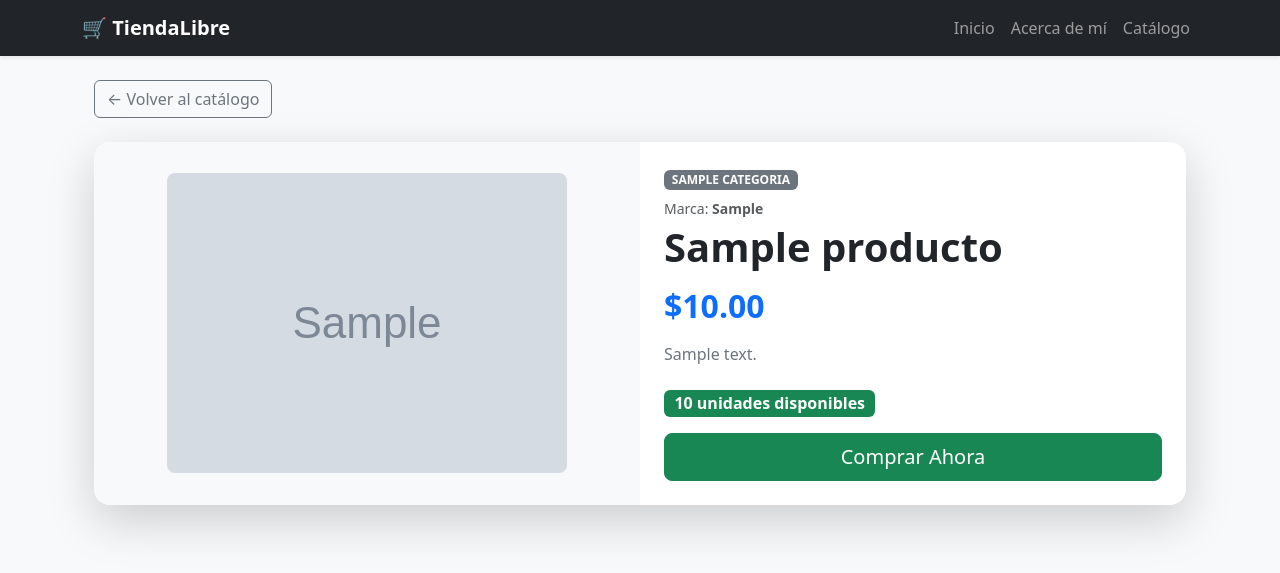
After one commit to Villada-PG3/trabajo-practico-tienda-libre-LisandroFlores21, a Django app: page /producto/1/ in a window 1280 px wide. The commit adds this page. Shown: the top 573 px of the page. Run offline with Django 5.2, Linux system fonts and the light colour scheme; tables that the repository leaves empty hold one stand-in row (values such as "Sample post"); grey boxes marked "Sample" are stand-in pictures.

Commit message:
feat: página de detalle de producto con URL dinámica.

```diff
--- a/mercado/miapp/urls.py
+++ b/mercado/miapp/urls.py
@@ -7,4 +7,5 @@ urlpatterns = [
     path("", views.home, name="home"),
     path("acerca-de-mi/", views.acerca_de_mi, name="acerca_de_mi"),
     path("catalogo/", views.catalogo, name= "catalogo"),
+    path("producto/<int:pk>/" , views.detalle_producto, name="detalle_producto"),
 ]
--- a/mercado/miapp/views.py
+++ b/mercado/miapp/views.py
@@ -1,5 +1,6 @@
 from django.shortcuts import render
 from .models import Producto
+from django.shortcuts import get_object_or_404
 
 
 def home(request):
@@ -58,3 +59,8 @@ def catalogo(request):
     productos = Producto.objects.filter(activo=True).order_by("stock")
     context = {"productos": productos}
     return render(request, "miapp/catalogo.html", context)
+
+def detalle_producto(request, pk):
+    producto = get_object_or_404(Producto, pk=pk)
+    context = {"producto": producto}
+    return render(request, "miapp/detalle.html", context)
--- a/mercado/templates/miapp/catalogo.html
+++ b/mercado/templates/miapp/catalogo.html
@@ -19,7 +19,7 @@
                     {% else %}
                         <div class="bg-secondary text-white text-center py-5">Sin imagen</div>
                     {% endif %}
-
+                    <a href="{% url 'tiendalibre:detalle_producto' producto.pk %}" class="btn btn-outline-primary">Ver detalle</a>
                     <div class="card-body d-flex flex-column">
                         <h5 class="card-title">{{ producto.nombre }}</h5>
                         <p class="card-text text-muted">{{ producto.descripcion|truncatewords:15 }}</p>
--- /dev/null
+++ b/mercado/templates/miapp/detalle.html
@@ -0,0 +1,76 @@
+{% extends "base.html" %}
+
+{% block title %}{{ producto.nombre }} - Tienda Libre{% endblock %}
+
+{% block content %}
+<div class="container my-4">
+    <!-- TAREA PARA CASA: Botón Volver al catálogo -->
+    <a href="{% url 'tiendalibre:catalogo' %}" class="btn btn-outline-secondary mb-4 ver-catalogo">
+        ← Volver al catálogo
+    </a>
+
+    <div class="card shadow-lg border-0 rounded-4 overflow-hidden">
+        <div class="row g-0">
+            <!-- Columna Imagen -->
+            <div class="col-md-6 bg-light d-flex align-items-center justify-content-center p-3">
+                {% if producto.imagen %}
+                    <img src="{{ producto.imagen.url }}" class="img-fluid rounded-3" alt="{{ producto.nombre }}" style="max-height: 400px; object-fit: contain;">
+                {% else %}
+                    <div class="text-center text-muted py-5">
+                        <i class="bi bi-image fs-1 d-block mb-2"></i>
+                        <span>Sin imagen disponible</span>
+                    </div>
+                {% endif %}
+            </div>
+
+            <!-- Columna Detalles -->
+            <div class="col-md-6 p-4 d-flex flex-column justify-content-between">
+                <div>
+                    {% if producto.categoria %}
+                        <span class="badge bg-secondary text-uppercase mb-2">{{ producto.categoria.nombre }}</span>
+                    {% endif %}
+
+                    {% if producto.marca %}
+                        <small class="text-muted d-block mb-1">Marca: <strong>{{ producto.marca }}</strong></small>
+                    {% endif %}
+
+                    <h1 class="fw-bold mb-3">{{ producto.nombre }}</h1>
+
+                    <h2 class="text-primary fw-bold mb-3">
+                        {% if producto.precio %}
+                            ${{ producto.precio|floatformat:2 }}
+                        {% else %}
+                            <span class="text-muted fs-5">Consultar precio</span>
+                        {% endif %}
+                    </h2>
+
+                    <p class="text-secondary mb-4">
+                        {% if producto.descripcion %}
+                            {{ producto.descripcion }}
+                        {% else %}
+                            <em>Sin descripción disponible para este producto.</em>
+                        {% endif %}
+                    </p>
+                </div>
+
+                <div>
+                    <!-- Indicador de stock y Comprar -->
+                    <div class="d-flex align-items-center gap-3 mb-3">
+                        {% if producto.stock > 0 %}
+                            <span class="badge bg-success fs-6">{{ producto.stock }} unidades disponibles</span>
+                        {% else %}
+                            <span class="badge bg-danger fs-6">Agotado</span>
+                        {% endif %}
+                    </div>
+
+                    {% if producto.stock > 0 %}
+                        <button class="btn btn-success btn-lg w-100">Comprar Ahora</button>
+                    {% else %}
+                        <button class="btn btn-secondary btn-lg w-100" disabled>Sin Stock Disponible</button>
+                    {% endif %}
+                </div>
+            </div>
+        </div>
+    </div>
+</div>
+{% endblock %}
```
